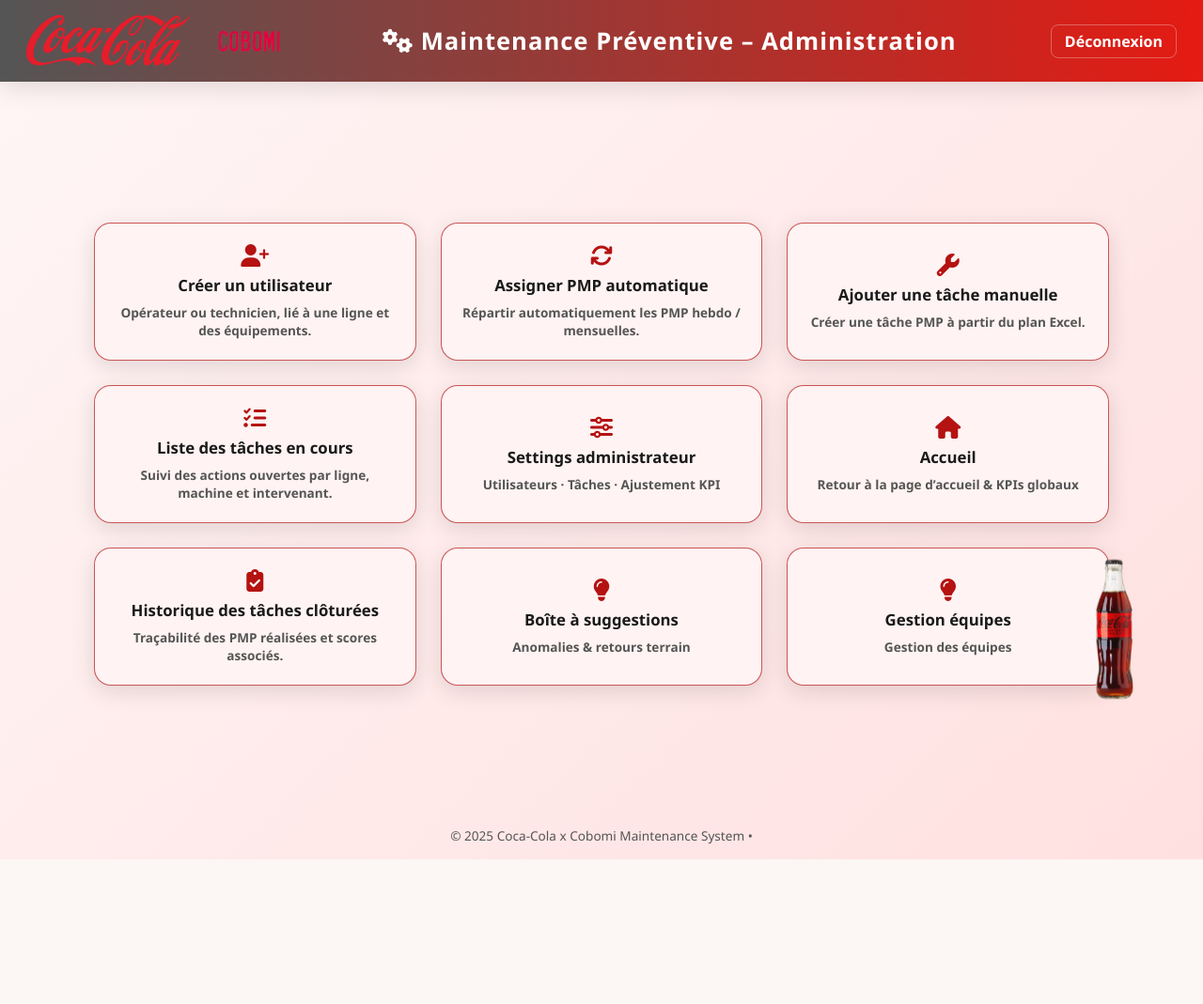
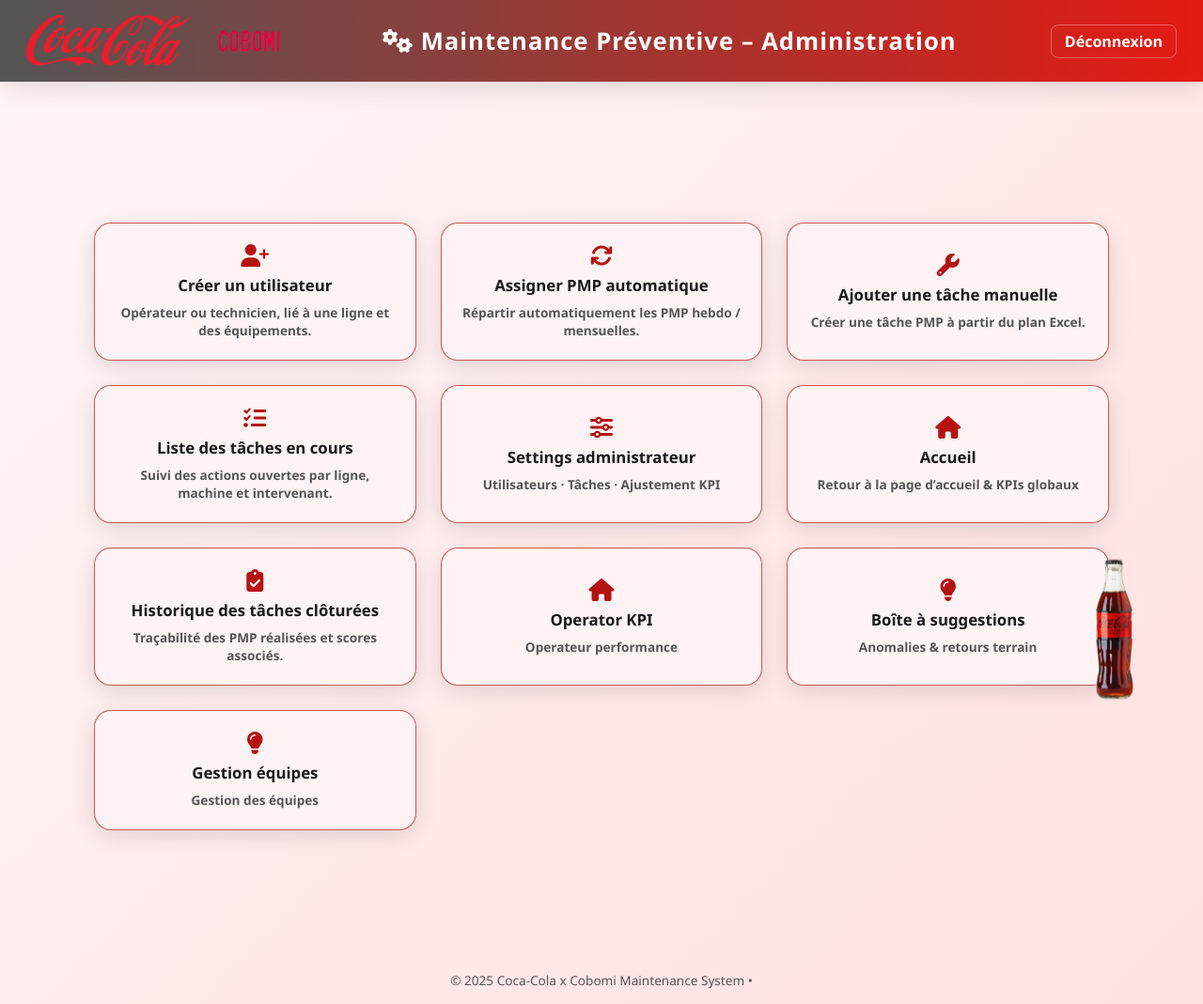
Before and after one commit to Maryelmnaouar/PMP-PLATEFORM, a Flask app: template templates/admin_dashboard.html in a window 1280 px wide. Shown: the whole page at 94% size. Before the commit the page ends 915 px from the top, so only its background shows below. Run offline with Flask 3, Linux system fonts and the light colour scheme; the template is opened without the code that fills it, so the values that code supplies are empty; parts of the project's set-up code (start-up, migrations or seed data) failed here and were passed over; some libraries are stand-ins or nearby versions.

Commit message:
Update admin_dashboard.html

```diff
--- a/templates/admin_dashboard.html
+++ b/templates/admin_dashboard.html
@@ -262,6 +262,13 @@
         <div class="menu-title">Historique des tâches clôturées</div>
         <div class="menu-sub">Traçabilité des PMP réalisées et scores associés.</div>
       </a>
+        <a class="menu-card" href="{{ url_for('admin_operator_performance') }}">
+        <i class="fa-solid fa-house"></i>
+        <div class="menu-title">Operator KPI</div>
+        <div class="menu-sub">
+          Operateur performance
+        </div>
+      </a>
 
       <!-- 6. Boîte à suggestions -->
       <a class="menu-card" href="{{ url_for('admin_suggestions') }}">
```
